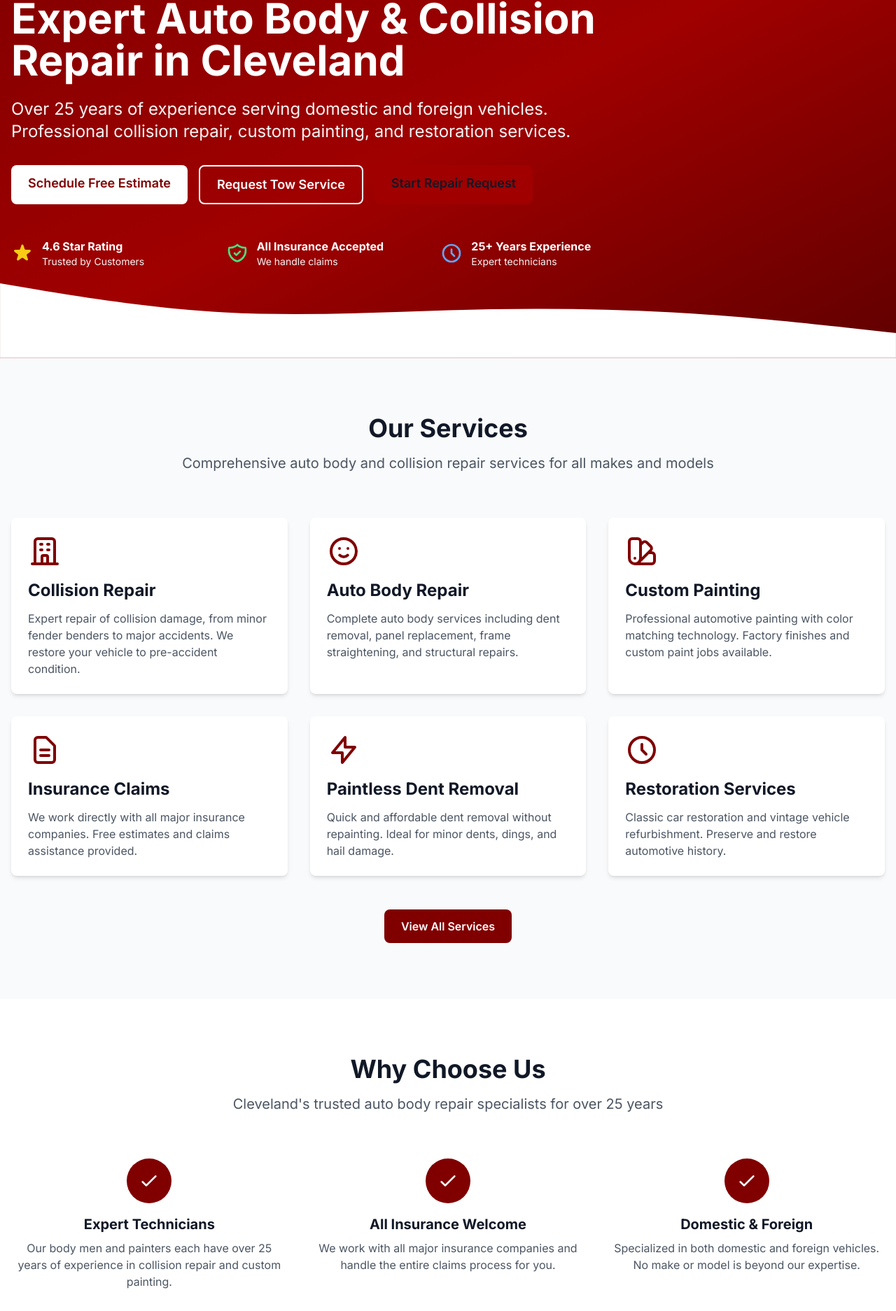
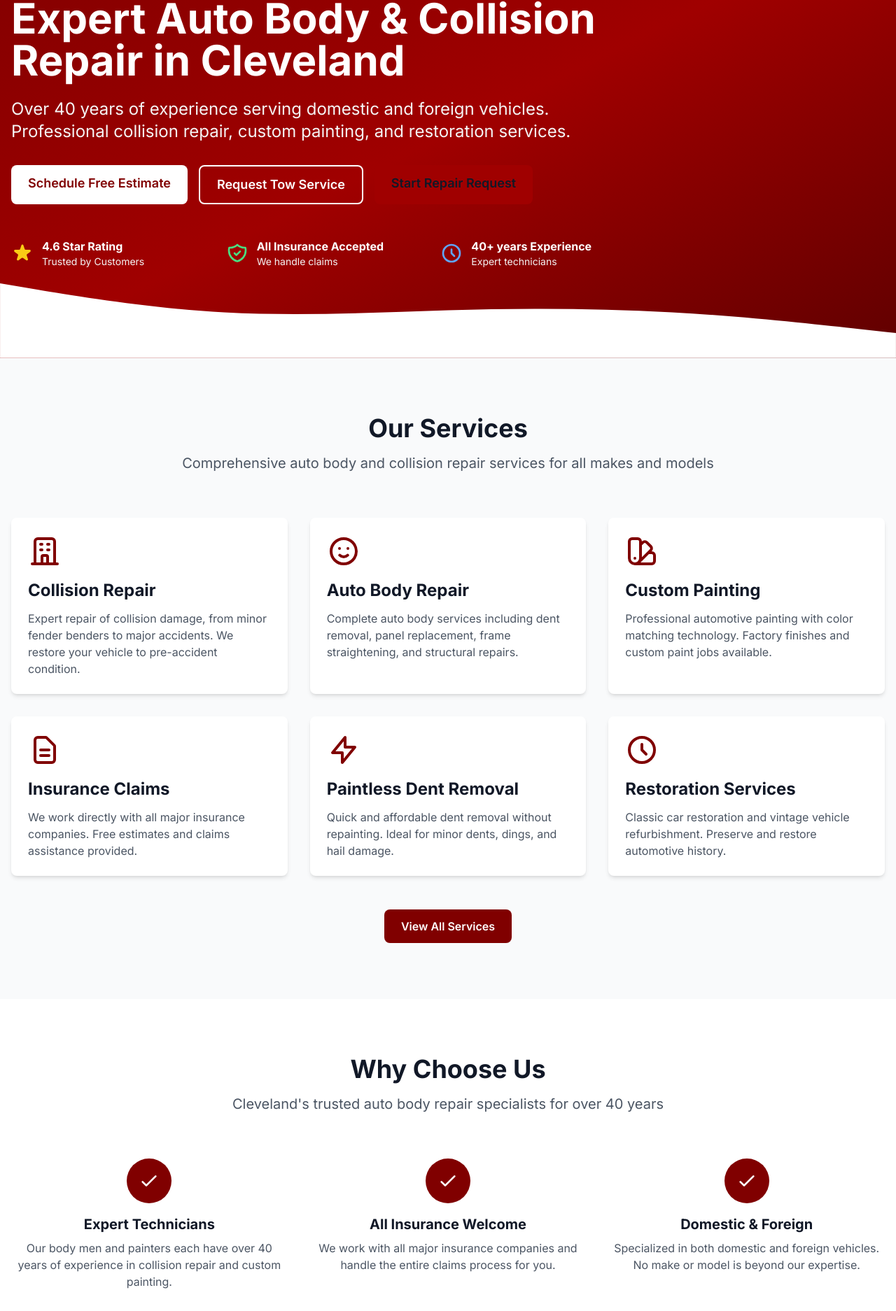
Before and after one commit to tzira333/clevelandbody-site, a Next.js app: page / in a window 1280 px wide. Shown: the part 252-2126 px from the top of the page at 70% size. Built offline with nearby package versions, Linux system fonts and the light colour scheme.

Commit message:
modified:   Footer.tsx 	modified:   Hero.tsx 	modified:   app/layout.tsx 	modified:   app/reviews/page.tsx 	modified:   app/services/page.tsx 	modified:   components/home/Hero.tsx 	modified:   components/home/WhyChooseUs.tsx 	modified:   components/layout/Footer.tsx 	modified:   layout.tsx

```diff
--- a/Footer.tsx
+++ b/Footer.tsx
@@ -13,7 +13,7 @@ export default function Footer() {
               DOMESTIC & FOREIGN<br />AUTO BODY INC.
             </h3>
             <p className="text-gray-300 mb-4">
-              Expert auto body repair and collision services in Cleveland, OH. Over 25 years of experience.
+              Expert auto body repair and collision services in Cleveland, OH. Over 40 years of experience.
             </p>
           </div>
 
--- a/Hero.tsx
+++ b/Hero.tsx
@@ -9,7 +9,7 @@ export default function Hero() {
             Expert Auto Body & Collision Repair in Cleveland
           </h1>
           <p className="text-xl md:text-2xl mb-8 text-secondary-cream">
-            Over 25 years of experience serving domestic and foreign vehicles. Professional collision repair, custom painting, and restoration services.
+            Over 40 years of experience serving domestic and foreign vehicles. Professional collision repair, custom painting, and restoration services.
           </p>
           <div className="flex flex-col sm:flex-row gap-4">
             <Link
--- a/app/layout.tsx
+++ b/app/layout.tsx
@@ -8,7 +8,7 @@ const inter = Inter({ subsets: ['latin'] })
 
 export const metadata: Metadata = {
   title: 'Domestic and Foreign Auto Body Inc. | Cleveland Auto Body & Collision Repair',
-  description: 'Expert auto body repair, collision repair, and custom painting in Cleveland, OH. Over 25 years of experience. Major & minor collision repair, complete paint & touch-ups.',
+  description: 'Expert auto body repair, collision repair, and custom painting in Cleveland, OH. Over 40 years of experience. Major & minor collision repair, complete paint & touch-ups.',
   keywords: 'auto body repair, collision center, car repair Cleveland, auto paint, body shop Cleveland OH',
   openGraph: {
     title: 'Domestic and Foreign Auto Body Inc.',
--- a/app/reviews/page.tsx
+++ b/app/reviews/page.tsx
@@ -19,7 +19,7 @@ export default function ReviewsPage() {
             <div className="text-yellow-500 text-xl">★★★★★</div>
           </div>
           <p className="text-gray-700 italic mb-3">
-            "Over 25 years of experience really shows. Professional, honest, and fair pricing."
+            "Over 40 years of experience really shows. Professional, honest, and fair pricing."
           </p>
           <p className="text-sm text-gray-600">— Cleveland Resident</p>
         </div>
--- a/app/services/page.tsx
+++ b/app/services/page.tsx
@@ -6,7 +6,7 @@ export default function ServicesPage() {
       <div className="grid md:grid-cols-2 gap-8 mb-12">
         <div className="card">
           <h2 className="text-2xl font-bold text-primary mb-3">Collision Repair</h2>
-          <p className="text-gray-700">Major and minor collision repair with over 25 years of experience. We work with all insurance companies.</p>
+          <p className="text-gray-700">Major and minor collision repair with over 40 years of experience. We work with all insurance companies.</p>
         </div>
 
         <div className="card">
--- a/components/home/Hero.tsx
+++ b/components/home/Hero.tsx
@@ -9,7 +9,7 @@ export default function Hero() {
             Expert Auto Body & Collision Repair in Cleveland
           </h1>
           <p className="text-xl md:text-2xl mb-8 text-secondary-cream">
-            Over 25 years of experience serving domestic and foreign vehicles. Professional collision repair, custom painting, and restoration services.
+            Over 40 years of experience serving domestic and foreign vehicles. Professional collision repair, custom painting, and restoration services.
           </p>
           <div className="flex flex-col sm:flex-row gap-4">
             <Link
@@ -57,7 +57,7 @@ export default function Hero() {
                 <path strokeLinecap="round" strokeLinejoin="round" strokeWidth={2} d="M12 8v4l3 3m6-3a9 9 0 11-18 0 9 9 0 0118 0z" />
               </svg>
               <div>
-                <p className="font-bold">25+ Years Experience</p>
+                <p className="font-bold">40+ years Experience</p>
                 <p className="text-sm text-secondary-cream">Expert technicians</p>
               </div>
             </div>
--- a/components/home/WhyChooseUs.tsx
+++ b/components/home/WhyChooseUs.tsx
@@ -2,7 +2,7 @@ export default function WhyChooseUs() {
   const reasons = [
     {
       title: 'Expert Technicians',
-      description: 'Our body men and painters each have over 25 years of experience in collision repair and custom painting.',
+      description: 'Our body men and painters each have over 40 years of experience in collision repair and custom painting.',
     },
     {
       title: 'All Insurance Welcome',
@@ -32,7 +32,7 @@ export default function WhyChooseUs() {
         <div className="text-center max-w-3xl mx-auto mb-16">
           <h2 className="section-heading">Why Choose Us</h2>
           <p className="section-subheading">
-            Cleveland's trusted auto body repair specialists for over 25 years
+            Cleveland's trusted auto body repair specialists for over 40 years
           </p>
         </div>
 
--- a/components/layout/Footer.tsx
+++ b/components/layout/Footer.tsx
@@ -13,7 +13,7 @@ export default function Footer() {
               DOMESTIC & FOREIGN<br />AUTO BODY INC.
             </h3>
             <p className="text-gray-300 mb-4">
-              Expert auto body repair and collision services in Cleveland, OH. Over 25 years of experience.
+              Expert auto body repair and collision services in Cleveland, OH. Over 40 years of experience.
             </p>
           </div>
 
--- a/layout.tsx
+++ b/layout.tsx
@@ -8,7 +8,7 @@ const inter = Inter({ subsets: ['latin'] })
 
 export const metadata: Metadata = {
   title: 'Domestic and Foreign Auto Body Inc. | Cleveland Auto Body & Collision Repair',
-  description: 'Expert auto body repair, collision repair, and custom painting in Cleveland, OH. Over 25 years of experience. Major & minor collision repair, complete paint & touch-ups.',
+  description: 'Expert auto body repair, collision repair, and custom painting in Cleveland, OH. Over 40 years of experience. Major & minor collision repair, complete paint & touch-ups.',
   keywords: 'auto body repair, collision center, car repair Cleveland, auto paint, body shop Cleveland OH',
   openGraph: {
     title: 'Domestic and Foreign Auto Body Inc.',
```
